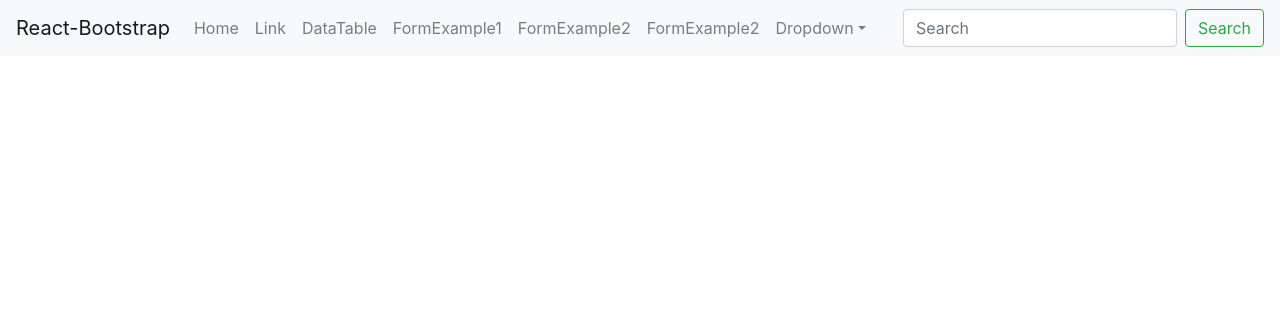
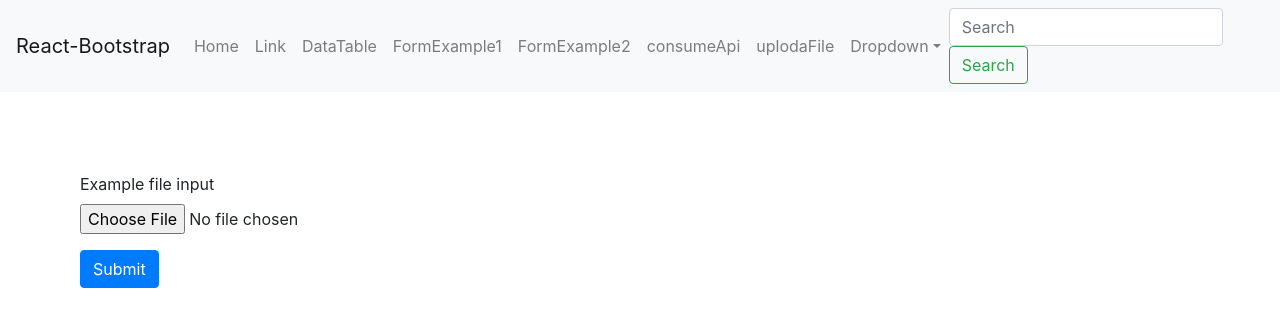
Before and after one commit to mateusmed/react_template, a React (Create React App) app in the folder frontend/: page /uploadFile in a window 1280 px wide. Shown: the top 326 px of the page. Built offline with nearby package versions, Linux system fonts and the light colour scheme.

Commit message:
get file load on frontend

```diff
--- a/frontend/src/App.js
+++ b/frontend/src/App.js
@@ -9,6 +9,7 @@ import MyDataTable from "./pages/datatable/MyDataTable"
 import FormExample1 from "./pages/form/FormExample1"
 import FormExample2 from "./pages/form/FormExample2"
 import ConsumeApi from "./pages/ConsumeApi";
+import UploadFile from "./pages/form/UploadFile";
 
 
 function App() {
@@ -25,6 +26,7 @@ function App() {
               <Route path={'/formExample1'} exact component={FormExample1}/>
               <Route path={'/formExample2'} exact component={FormExample2}/>
               <Route path={'/consumeApi'} exact component={ConsumeApi}/>
+              <Route path={'/uploadFile'} exact component={UploadFile}/>
           </Switch>
       </Router>
   );
--- a/frontend/src/components/TopNavBar.js
+++ b/frontend/src/components/TopNavBar.js
@@ -5,6 +5,8 @@ import { Navbar, Nav, NavDropdown, Form, FormControl, Button } from "react-boots
 
 
 function TopNavBar() {
+
+
 
     return (
         <Navbar bg="light" expand="lg">
@@ -17,7 +19,8 @@ function TopNavBar() {
                     <Nav.Link href="/datatable">DataTable</Nav.Link>
                     <Nav.Link href="/formExample1">FormExample1</Nav.Link>
                     <Nav.Link href="/formExample2">FormExample2</Nav.Link>
-                    <Nav.Link href="/consumeApi">FormExample2</Nav.Link>
+                    <Nav.Link href="/consumeApi">consumeApi</Nav.Link>
+                    <Nav.Link href="/uploadFile">uplodaFile</Nav.Link>
                     <NavDropdown title="Dropdown" id="basic-nav-dropdown">
                         <NavDropdown.Item href="/action">Action</NavDropdown.Item>
                         <NavDropdown.Item href="/anotherAction">Another action</NavDropdown.Item>
--- /dev/null
+++ b/frontend/src/pages/form/UploadFile.js
@@ -0,0 +1,49 @@
+
+import { Navbar, Nav, NavDropdown, Form, FormControl, Button } from "react-bootstrap";
+import {useState} from "react";
+
+function UploadFile() {
+
+    let [formData, setFormData] = useState();
+    let [sectedFile, setSelectedFile] = useState();
+
+    const onFormSubmit = (event) => {
+
+        const formData = new FormData(event.target);
+        event.preventDefault()
+        let formDataObj = Object.fromEntries(formData.entries())
+        setFormData(formDataObj);
+        console.log("formData", formData);
+    }
+
+    const updateFile = (event) => {
+        // handle validations
+        console.log(event.target.files[0]);
+        setSelectedFile(event.target.files[0].name);
+    }
+
+    return (
+        <div style={{margin: "80px"}}>
+
+            <h1>
+                {JSON.stringify(sectedFile)}
+            </h1>
+
+            <Form onSubmit={onFormSubmit}>
+
+                <Form.Group>
+                    <Form.File id="exampleFormControlFile1"
+                               label="Example file input"
+                               onChange={updateFile}/>
+                </Form.Group>
+
+                <Button variant="primary" type="submit">
+                    Submit
+                </Button>
+
+            </Form>
+        </div>
+    );
+}
+
+export default UploadFile;
```
